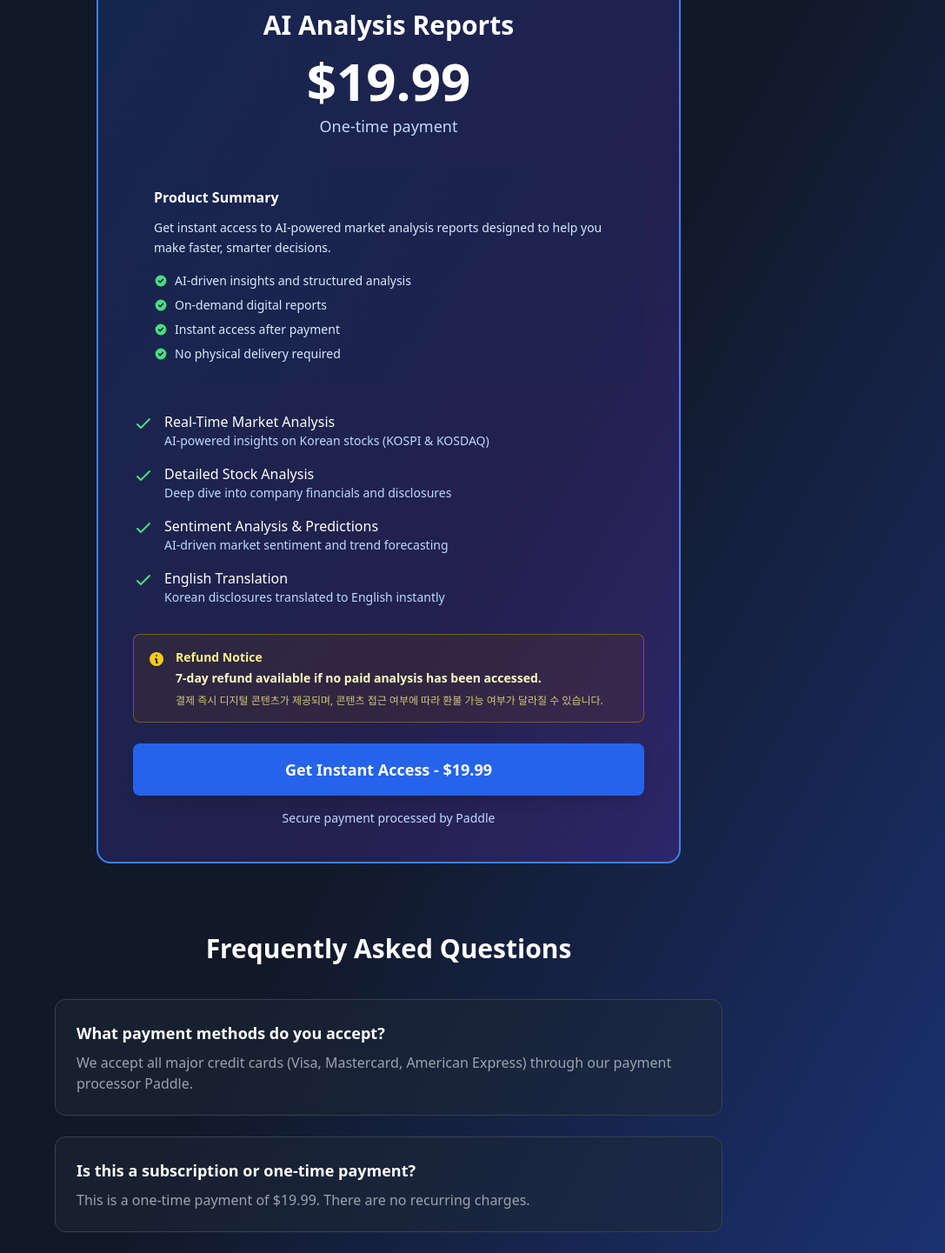
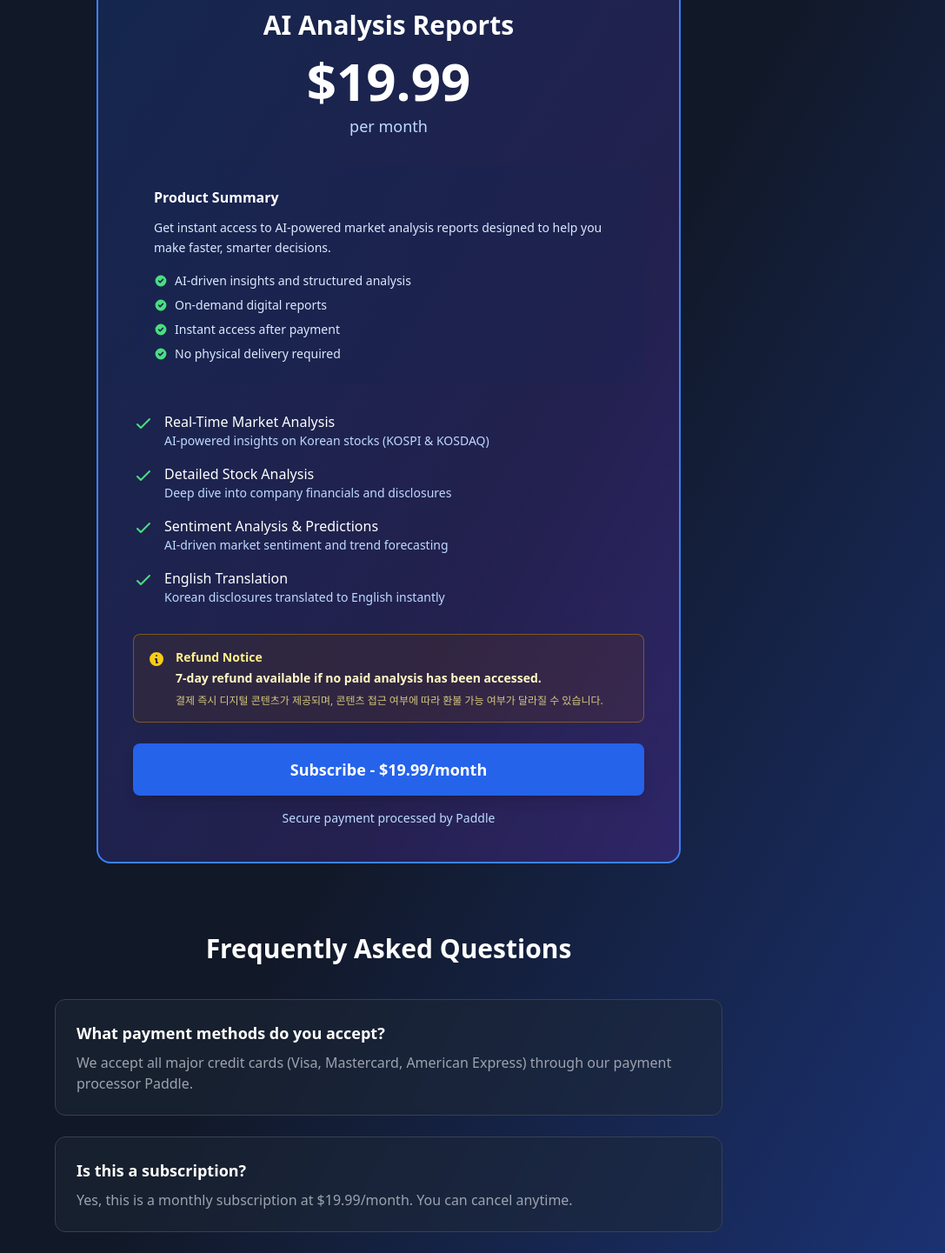
Before and after one commit to yaccurue5-bingl/stockplatform, a Next.js app in the folder my-research-platform/: page /pricing in a window 1280 px wide. Shown: the part 340-1781 px from the top of the page at 87% size, without its empty margins (193-1280 px from the left). Built offline with nearby package versions, Linux system fonts and the light colour scheme.

Commit message:
Fix pricing: Change to monthly subscription (9.99/month)

```diff
--- a/my-research-platform/app/(marketing)/pricing/page.tsx
+++ b/my-research-platform/app/(marketing)/pricing/page.tsx
@@ -54,7 +54,7 @@ export default function PricingPage() {
             <div className="text-center mb-8">
               <h3 className="text-3xl font-bold text-white mb-4">AI Analysis Reports</h3>
               <div className="text-6xl font-bold text-white mb-2">$19.99</div>
-              <p className="text-blue-200 text-lg">One-time payment</p>
+              <p className="text-blue-200 text-lg">per month</p>
             </div>
 
             <div className="bg-blue-950/30 rounded-xl p-6 mb-8">
@@ -151,7 +151,7 @@ export default function PricingPage() {
               href="/signup"
               className="block w-full py-4 px-6 bg-blue-600 hover:bg-blue-700 text-white font-bold text-lg rounded-lg text-center transition-colors shadow-lg"
             >
-              Get Instant Access - $19.99
+              Subscribe - $19.99/month
             </Link>
 
             <p className="text-center text-sm text-blue-200 mt-4">
@@ -178,10 +178,10 @@ export default function PricingPage() {
 
             <div className="bg-gray-800/50 backdrop-blur-sm border border-gray-700 rounded-xl p-6">
               <h4 className="text-lg font-bold text-white mb-2">
-                Is this a subscription or one-time payment?
+                Is this a subscription?
               </h4>
               <p className="text-gray-400">
-                This is a one-time payment of $19.99. There are no recurring charges.
+                Yes, this is a monthly subscription at $19.99/month. You can cancel anytime.
               </p>
             </div>
 
```
